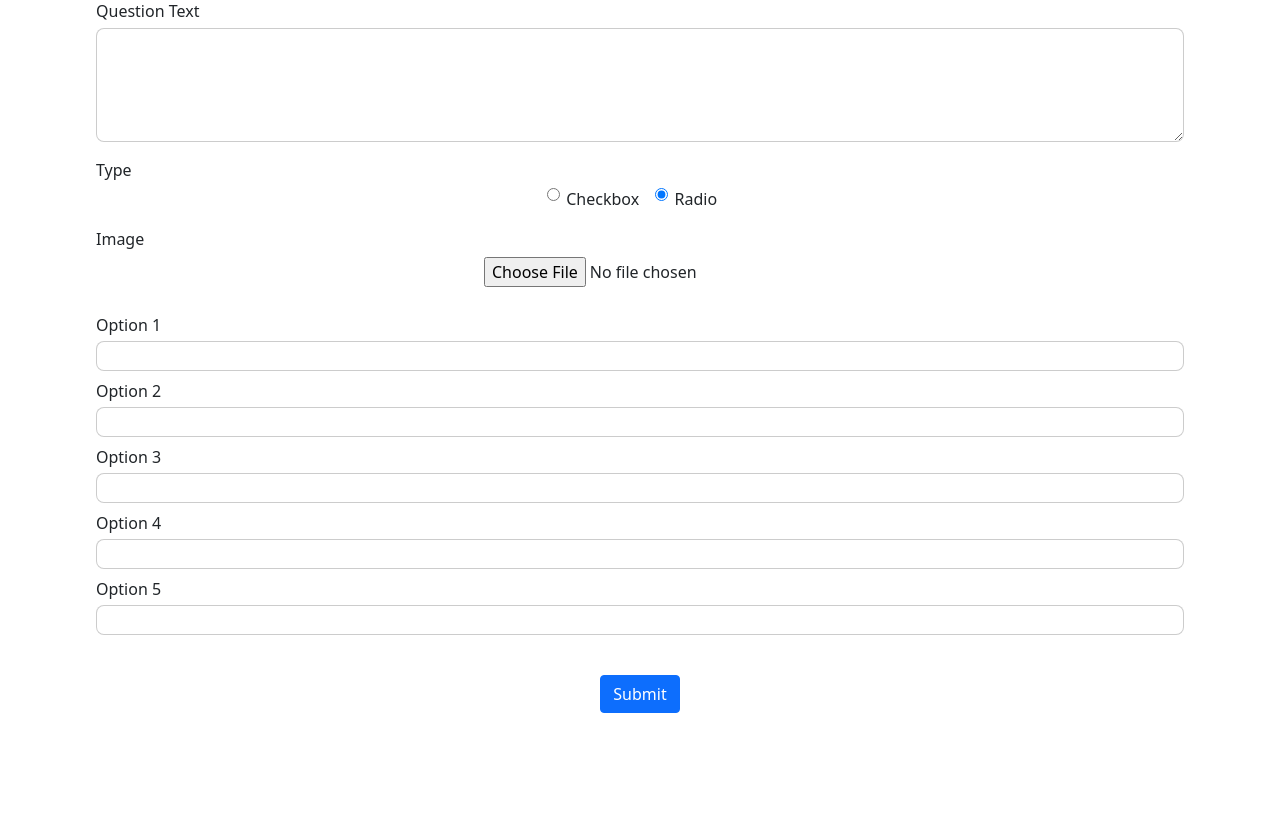
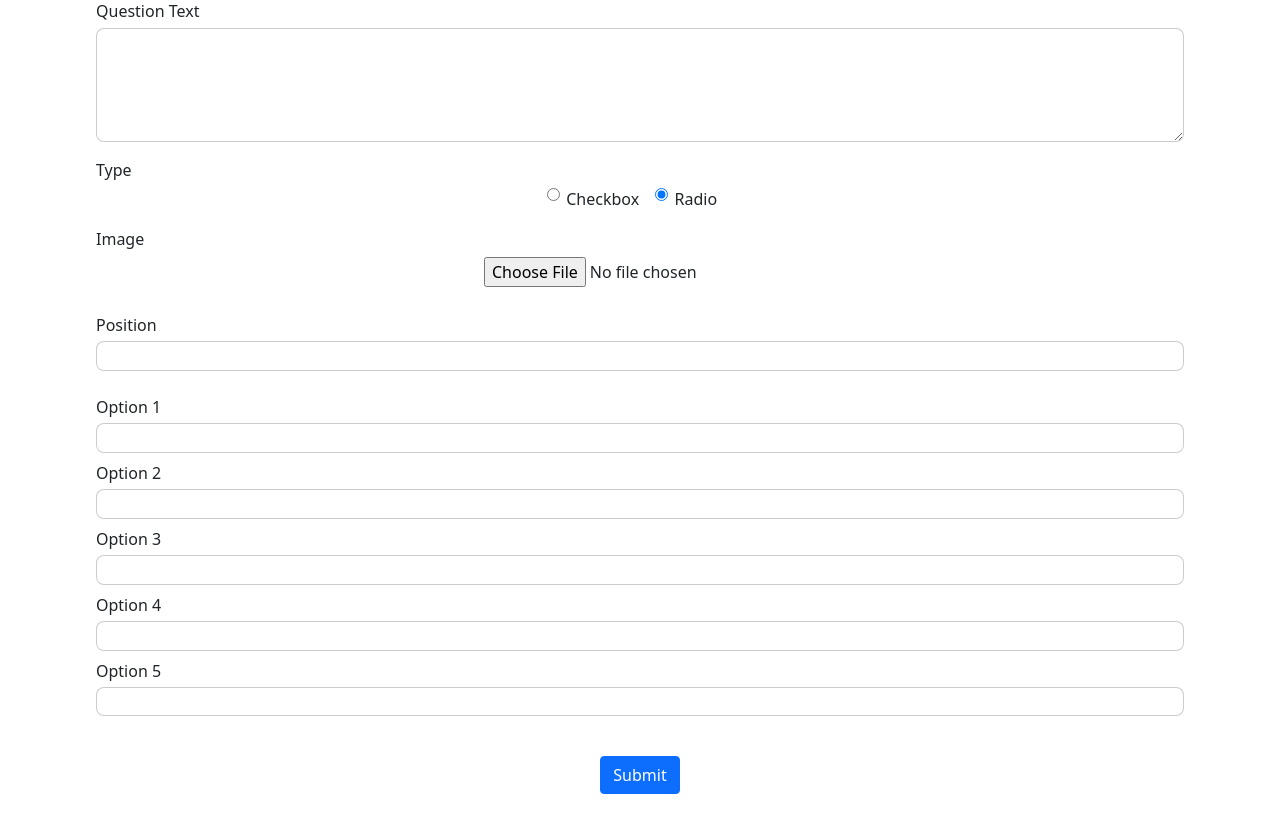
Before and after one commit to LoufaSupreme/housewarming, a Django app: page /create/ in a window 1280 px wide. Shown: the part 97-915 px from the top of the page. Before the commit the page ends 810 px from the top, so only its background shows below. Run offline with Django 3.2, Linux system fonts and the light colour scheme.

Commit message:
added position to /create/ and to the create view

```diff
--- a/polls/static/polls/styles.css
+++ b/polls/static/polls/styles.css
@@ -76,23 +76,27 @@ form {
 input {
     padding: 0.1rem 0.5rem 0.1rem 0.5rem ;
     margin-bottom: 0.5rem;
-}
-
-textarea {
-    padding: 0.5rem;
-    /* margin: 0.5rem 0; */
-}
-
-input[type=text] {
+    border-radius: 0.5rem;
     border: 1px solid rgba(0,0,0,0.2);
-    min-width: 100%;
-    border-radius: 0.5rem;
 }
 
 textarea {
     min-width: 100%;
+    padding: 0.5rem;
     border: 1px solid rgba(0,0,0,0.2);
     border-radius: 0.5rem;
+}
+
+input[type=text] {
+    min-width: 100%;
+}
+
+input[type=number] {
+    min-width: 100%;
+}
+
+input[type=file] {
+    border: none;
 }
 
 .radio-row > * {
--- a/polls/templates/polls/create.html
+++ b/polls/templates/polls/create.html
@@ -28,6 +28,11 @@
             <input type="file" name="q-img" accept="image/*">
         </div>
 
+        <div class="input-container">
+            <label class="left-just">Position</label>
+            <input type="number" name="position" min="0">
+        </div>
+
         <div class="input-container flex flex-col">
             <label for="option-1" class="left-just">Option 1</label>
             <input type="text" name="option-1">
--- a/polls/views.py
+++ b/polls/views.py
@@ -33,14 +33,17 @@ def create(request):
         try:
             question = request.POST['question-text']
             q_type = request.POST['type']
+            position = request.POST['position']
+
             try:
                 img = request.FILES['q-img']
             except:
                 img = None
+
             options = [request.POST['option-1'],request.POST['option-2'],request.POST['option-3'],request.POST['option-4'],request.POST['option-5']]
 
             if question is not None and question is not "":
-                question = Question(q_text=question, type=q_type)
+                question = Question(q_text=question, type=q_type, position=position)
                 if img is not None:
                     question.image = img
                 question.save()
```
